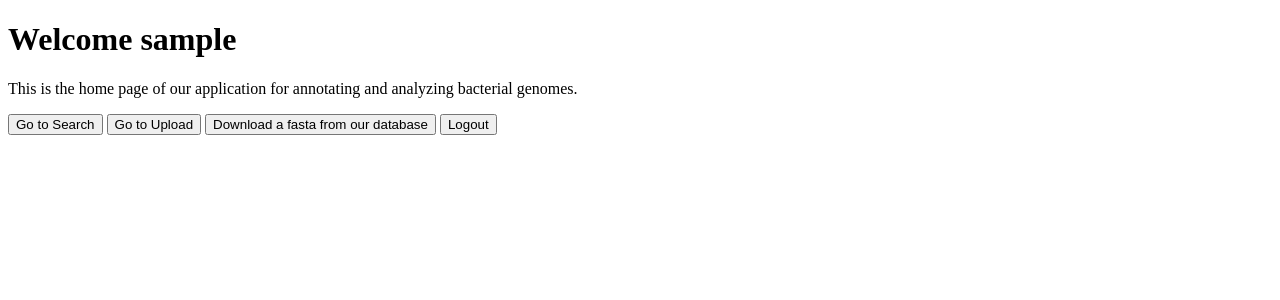
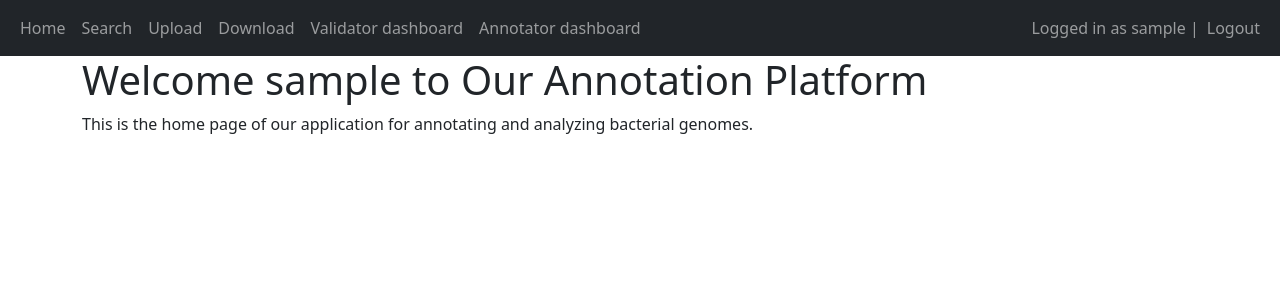
Before and after one commit to LE0NARD096/web_genomic_service, a Django app: page / in a window 1280 px wide. Shown: the top 300 px of the page. Run offline with Django 5.2, Linux system fonts and the light colour scheme; the visitor is signed in with stand-in values (Sample User, id 1).

Commit message:
Home template change

```diff
--- a/website/templates/base.html
+++ b/website/templates/base.html
@@ -1,9 +1,75 @@
-<html>
-    <head>
-        <title>Login</title>
-    </head>
-    <body>
-        <h1>Login</h1>
-        {% block content %}{% endblock content %}
-    </body>
+<!DOCTYPE html>
+<html lang="en">
+<head>
+    <meta charset="UTF-8">
+    <meta name="viewport" content="width=device-width, initial-scale=1.0">
+    <link href="https://cdn.jsdelivr.net/npm/bootstrap@5.3.2/dist/css/bootstrap.min.css"
+          rel="stylesheet"
+          integrity="sha384-T3c6CoIi6uLrA9TneNEoa7RxnatzjcDSCmG1MXxSR1GAsXEV/Dwwykc2MPK8M2HN"
+          crossorigin="anonymous">
+    <title>{% block title %} Default title {% endblock %}</title>
+</head>
+<body>
+        <nav class="navbar navbar-expand-lg navbar-dark bg-dark">
+            <div class="container-fluid">
+                <div>
+                    <ul class="navbar-nav">
+                        <li class="nav-item">
+                            <a class="nav-link" href="/">Home</a>
+                        </li>
+                        <li class="nav-item">
+                            <a class="nav-link" href="search/">Search</a>
+                        </li>
+
+                        {% if request.user.is_authenticated %}
+                        <li class="nav-item">
+                            <a class="nav-link" href="upload/">Upload</a>
+                        </li>
+                        <li class="nav-item">
+                            <a class="nav-link" href="text_extraction/">Download</a>
+                        </li>
+
+                            {% if request.user.role == "validator" or request.user.is_superuser %}
+                            <li class="nav-item">
+                                <a class="nav-link" href="validator_view">Validator dashboard</a>
+                            </li>
+                            {% endif %}
+
+                            {% if request.user.role == "annotator" or request.user.is_superuser %}
+                            <li class="nav-item">
+                                <a class="nav-link" href="validator_view">Annotator dashboard</a>
+                            </li>
+                            {% endif %}
+
+                        {% endif %}
+                    </ul>
+                </div>
+                <div>
+                    <ul class="navbar-nav">
+                        {% if request.user.is_authenticated %}
+                        <span class="navbar-text">Logged in as {{user.username}} | </span>
+                        <li class="nav-item">
+                            <a class="nav-link" href="logout">Logout</a>
+                        </li>
+                        {% else %}
+                        <li class="nav-item">
+                            <a class="nav-link" href="login">Login</a>
+                        </li>
+                        <li class="nav-item">
+                            <a class="nav-link" href="register">Register</a>
+                        </li>
+                        {% endif %}
+                    </ul>
+                </div>
+            </div>
+        </nav>
+    <div class="container">
+        {% block content %}
+        {% endblock %}
+    </div>
+    <script src="https://cdn.jsdelivr.net/npm/bootstrap@5.3.2/dist/js/bootstrap.bundle.min.js"
+            integrity="sha384-C6RzsynM9kWDrMNeT87bh95OGNyZPhcTNXj1NW7RuBCsyN/o0jlpcV8Qyq46cDfL"
+            crossorigin="anonymous">
+        </script>
+</body>
 </html>
--- a/website/templates/home.html
+++ b/website/templates/home.html
@@ -1,33 +1,10 @@
-<!DOCTYPE html>
-<html>
-<head>
-{% if not request.user.is_authenticated %}
-</head>
-<body>
-    <h1>Welcome to Our Annotation Platform</h1>
-    <p>This is the home page of our application for annotating and analyzing bacterial genomes.</p>
-
-    <a href="{% url 'search_results' %}"><button>Go to Search</button></a>
-    <a href="{% url 'register' %}"><button>Register</button></a>
-    <a href="{% url 'login' %}"><button>Login</button></a>
-
-
-</body>
+{% extends "base.html" %}
+{% block title %}Home page{% endblock %}
+{% block content %}
+{% if request.user.is_authenticated %}
+<h1>Welcome {{ request.user.username }} to Our Annotation Platform</h1>
 {% else %}
-    </head>
-    <body>
-        <h1>Welcome {{ request.user.username }} </h1>
-        <p>This is the home page of our application for annotating and analyzing bacterial genomes.</p>
-
-        <a href="{% url 'search_results' %}"><button>Go to Search</button></a>
-        <a href="{% url 'upload_file' %}"><button>Go to Upload</button></a>
-        <a href="{% url 'text_extraction' %}"><button>Download a fasta from our database</button></a>
-        {% if request.user.role == "validator" %}
-        <a href="{% url 'validator_view' %}"><button>Validator dashboard</button></a>
-        {% endif %}
-        {% if request.user.role == "annotator" %}
-        <a href="{% url 'annotator_dashboard' %}"><button>Annotator dashboard</button></a>
-        {% endif %}
-        <a href="{% url 'logout' %}"><button>Logout</button></a>
+<h1>Welcome to Our Annotation Platform</h1>
 {% endif %}
-</html>
+<p>This is the home page of our application for annotating and analyzing bacterial genomes.</p>
+{% endblock %}
```
